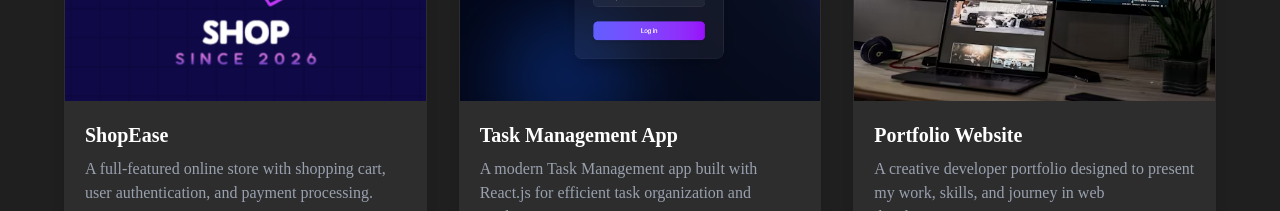
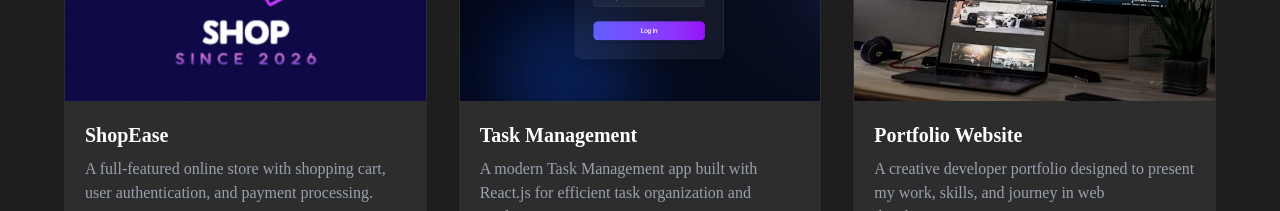
Before and after one commit to amanrajput111/Aman-port, a React (Vite) app in the folder Aman1/: page / in a window 1280 px wide. Shown: the part 3440-3651 px from the top of the page. Built offline with nearby package versions, Linux system fonts and the light colour scheme; a web font is replaced by a local one.

Commit message:
Update project title from 'Task Management App' to 'Task Management'

```diff
--- a/Aman1/src/assets/assets.js
+++ b/Aman1/src/assets/assets.js
@@ -90,7 +90,7 @@ export const projects = [
     code: "https://github.com/amanrajput111/ecommerce",
   },
   {
-    title: "Task Management App",
+    title: "Task Management",
     description: "A modern Task Management app built with React.js for efficient task organization and productivity..",
     image: projectImg2,
     tech: ["HTML", "CSS", "react", "Tailwind"],
```
